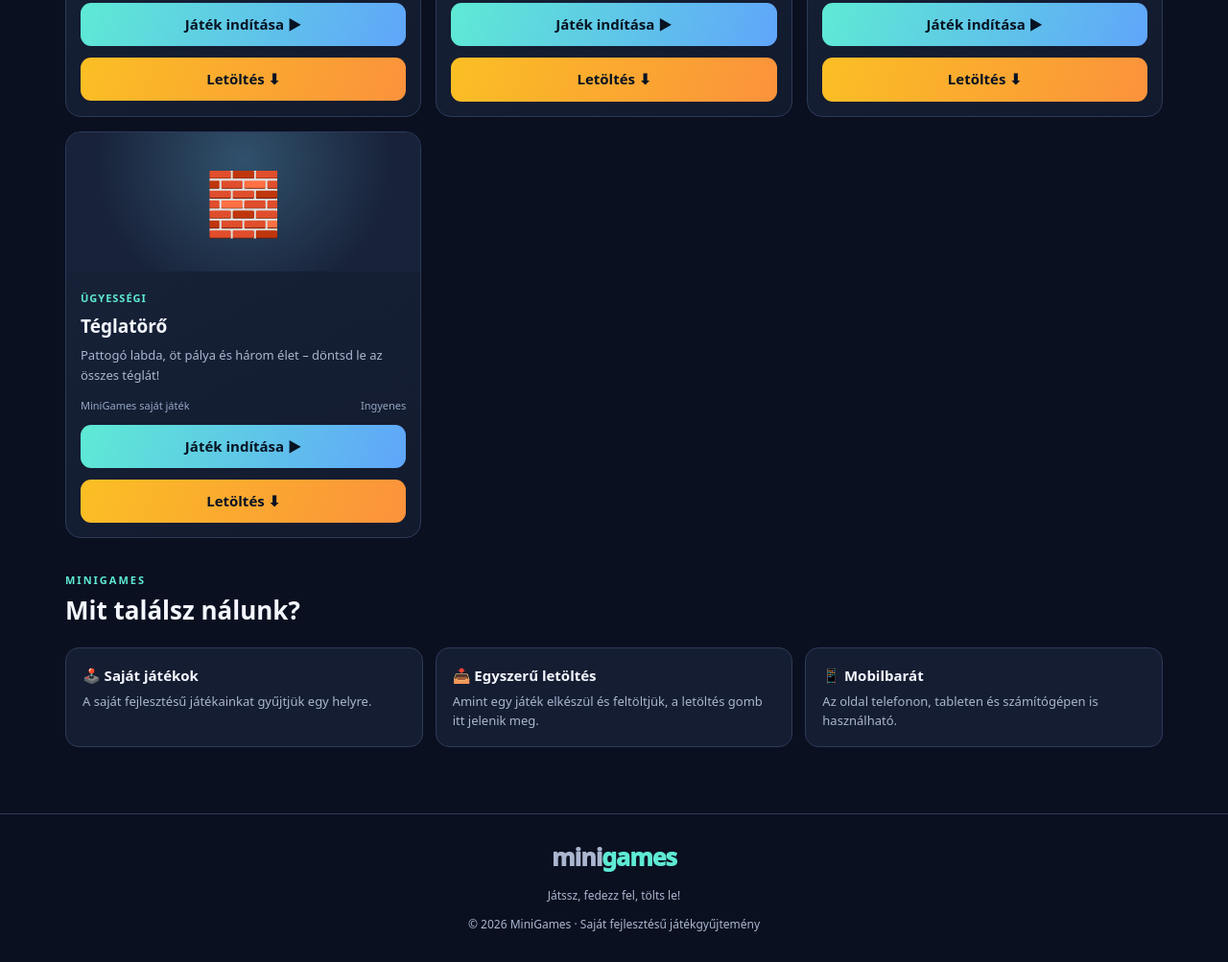
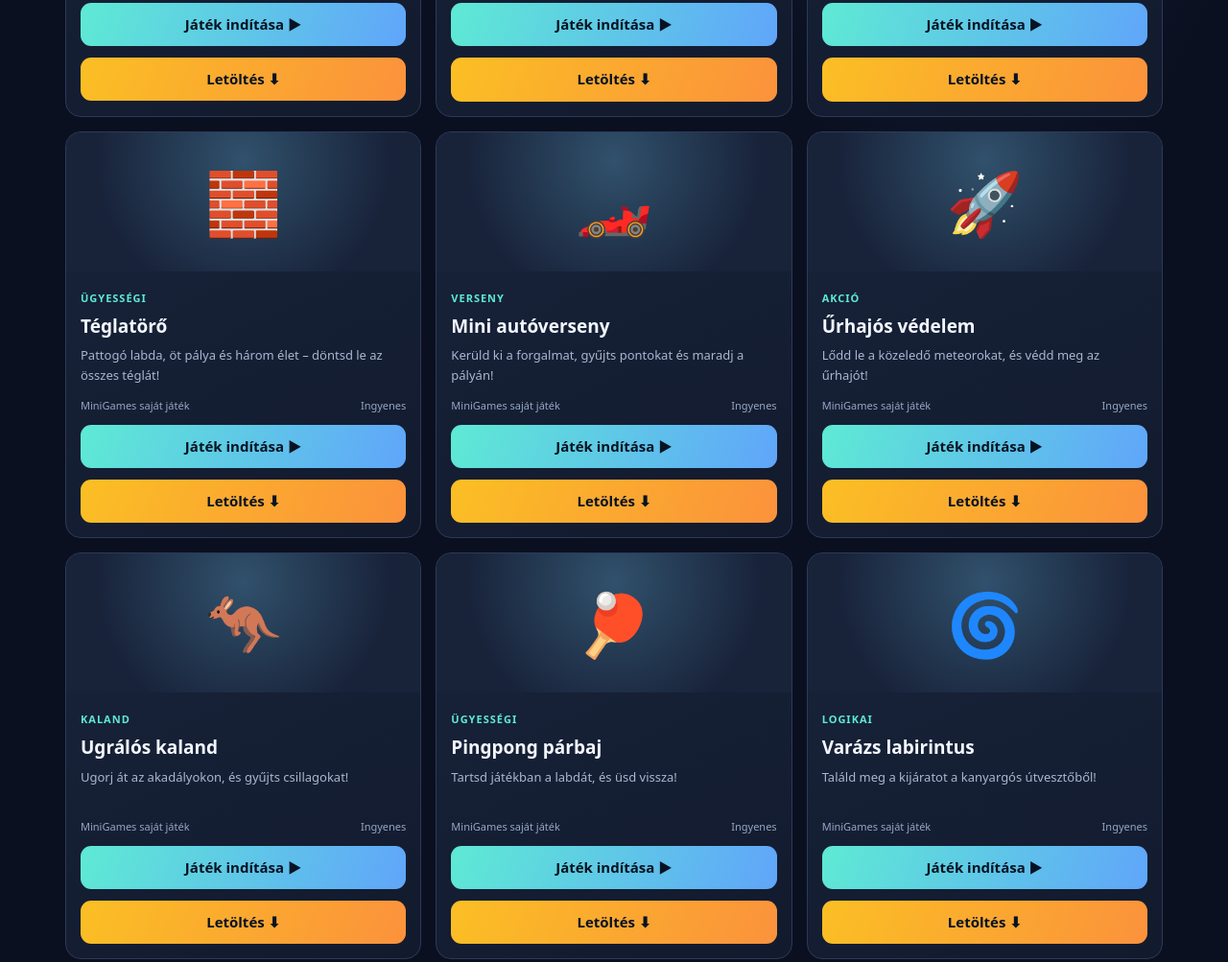
Before and after one commit to mokus91/MateKKaland, a plain HTML site: page index.html in a window 1280 px wide. Shown: the part 1518-2521 px from the top of the page at 96% size. Drawn offline with Linux system fonts and the light colour scheme.

Commit message:
Add ten new games to MiniGames portal

```diff
--- a/index.html
+++ b/index.html
@@ -31,7 +31,17 @@ const games=[
 {id:"csillag",name:"Csillaggyűjtő",category:"Kaland",icon:"⭐",description:"Gyűjts 30 csillagot 60 másodperc alatt!",status:"Játszható",playUrl:"./games/csillaggyujto.html",downloadUrl:"./games/csillaggyujto.html"},
 {id:"snake",name:"Snake – Kígyó",category:"Ügyességi",icon:"🐍",description:"Klasszikus kígyós játék, három sebességgel és mentett rekorddal.",status:"Játszható",playUrl:"./games/snake.html",downloadUrl:"./games/snake.html"},
 {id:"tank",name:"Tank aréna",category:"Akció",icon:"🛡️",description:"Irányítsd a tankot, lődd ki a célpontokat, és teljesíts öt hullámot!",status:"Játszható",playUrl:"./games/tank-arena.html",downloadUrl:"./games/tank-arena.html"},
-{id:"brick",name:"Téglatörő",category:"Ügyességi",icon:"🧱",description:"Pattogó labda, öt pálya és három élet – döntsd le az összes téglát!",status:"Játszható",playUrl:"./games/teglatoro.html",downloadUrl:"./games/teglatoro.html"}
+{id:"brick",name:"Téglatörő",category:"Ügyességi",icon:"🧱",description:"Pattogó labda, öt pálya és három élet – döntsd le az összes téglát!",status:"Játszható",playUrl:"./games/teglatoro.html",downloadUrl:"./games/teglatoro.html"},
+{id:"autoverseny",name:"Mini autóverseny",category:"Verseny",icon:"🏎️",description:"Kerüld ki a forgalmat, gyűjts pontokat és maradj a pályán!",status:"Játszható",playUrl:"./games/autoverseny.html",downloadUrl:"./games/autoverseny.html"},
+{id:"urhajo",name:"Űrhajós védelem",category:"Akció",icon:"🚀",description:"Lődd le a közeledő meteorokat, és védd meg az űrhajót!",status:"Játszható",playUrl:"./games/urhajo.html",downloadUrl:"./games/urhajo.html"},
+{id:"ugralos-kaland",name:"Ugrálós kaland",category:"Kaland",icon:"🦘",description:"Ugorj át az akadályokon, és gyűjts csillagokat!",status:"Játszható",playUrl:"./games/ugralos-kaland.html",downloadUrl:"./games/ugralos-kaland.html"},
+{id:"pingpong",name:"Pingpong párbaj",category:"Ügyességi",icon:"🏓",description:"Tartsd játékban a labdát, és üsd vissza!",status:"Játszható",playUrl:"./games/pingpong.html",downloadUrl:"./games/pingpong.html"},
+{id:"labirintus",name:"Varázs labirintus",category:"Logikai",icon:"🌀",description:"Találd meg a kijáratot a kanyargós útvesztőből!",status:"Játszható",playUrl:"./games/labirintus.html",downloadUrl:"./games/labirintus.html"},
+{id:"celbadobo",name:"Célbadobó",category:"Ügyességi",icon:"🎯",description:"Találd el a mozgó célpontot minél többször!",status:"Játszható",playUrl:"./games/celbadobo.html",downloadUrl:"./games/celbadobo.html"},
+{id:"buborekvaro",name:"Buborékvár",category:"Ügyességi",icon:"🫧",description:"Pukkaszd ki a felbukkanó buborékokat!",status:"Játszható",playUrl:"./games/buborekvaro.html",downloadUrl:"./games/buborekvaro.html"},
+{id:"szamparok",name:"Számpárok",category:"Oktató",icon:"🔢",description:"Párosítsd össze az azonos számokat!",status:"Játszható",playUrl:"./games/szamparok.html",downloadUrl:"./games/szamparok.html"},
+{id:"kosardobas",name:"Kosárra dobás",category:"Sport",icon:"🏀",description:"Időzítsd a dobást, és juttasd a labdát a kosárba!",status:"Játszható",playUrl:"./games/kosardobas.html",downloadUrl:"./games/kosardobas.html"},
+{id:"meteorvedo",name:"Meteor kerülő",category:"Kaland",icon:"☄️",description:"Mozgasd az űrhajót, és kerüld ki a meteorokat!",status:"Játszható",playUrl:"./games/meteorvedo.html",downloadUrl:"./games/meteorvedo.html"}
 ];
 const categories=["Mindegyik",...new Set(games.map(g=>g.category))];let selected="Mindegyik",query="";
 const grid=document.getElementById("gameGrid"),chips=document.getElementById("chips");
```
